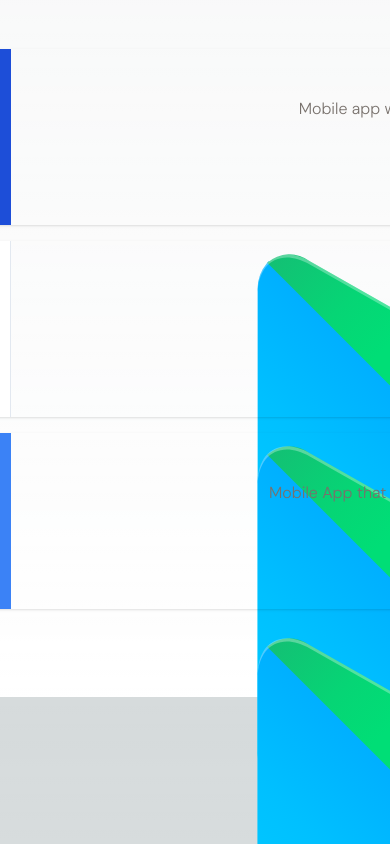
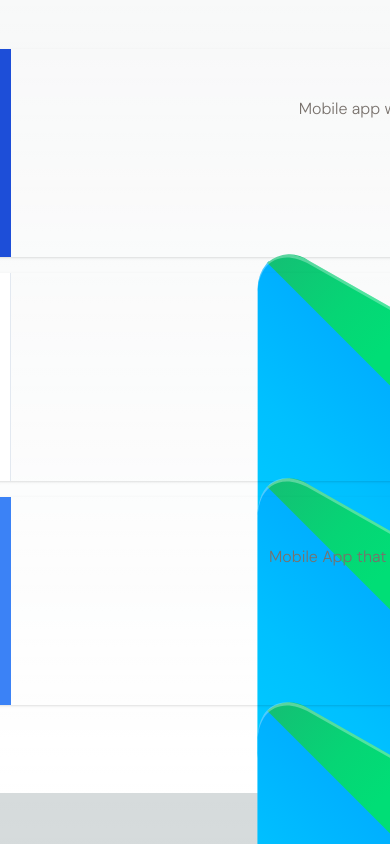
Before and after one commit to MatiasMontagna/developer-portfolio, a Next.js app: page / in a window 390 px wide. Shown: the part 3820-4664 px from the top of the page. Built offline with nearby package versions, Linux system fonts and the light colour scheme.

Commit message:
fix(project-card): increase height on smaller devices

```diff
--- a/src/components/ProjectCard.tsx
+++ b/src/components/ProjectCard.tsx
@@ -14,7 +14,7 @@ export default function ProjectCard({
   appStoreHref: string
 }) {
   return (
-    <div className={`flex-row md:flex-col h-44 md:h-96 w-3/4 md:w-56 rounded-xl shadow ${className}`}>
+    <div className={`flex-row md:flex-col h-52 md:h-96 w-3/4 md:w-56 rounded-xl shadow ${className}`}>
       <div className={`h-full w-2/5 md:h-2/5 md:w-full rounded-l-xl md:rounded-tr-xl md:rounded-bl-none items-stretch justify-center ${imageContainerClassNames}`}>
         <Image
           src={imagePath}
@@ -38,10 +38,10 @@ export default function ProjectCard({
             href={appStoreHref}
             title="Download on the App Store"
           >
-            <AppStoreIcon className="text-5xl" />
+            <AppStoreIcon className="text-3xl md:text-5xl" />
           </a>
           <a href={playStoreHref} title="Get it on Google Play">
-            <GooglePlayIcon className="text-5xl" />
+            <GooglePlayIcon className="text-3xl md:text-5xl" />
           </a>
         </div>
       </div>
```
